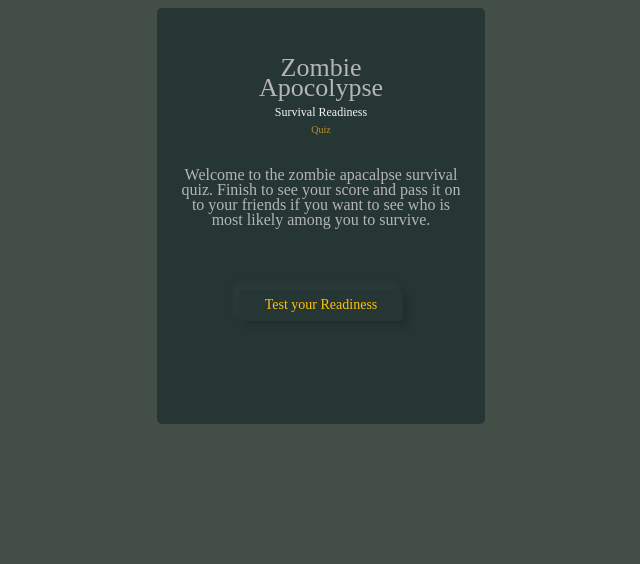
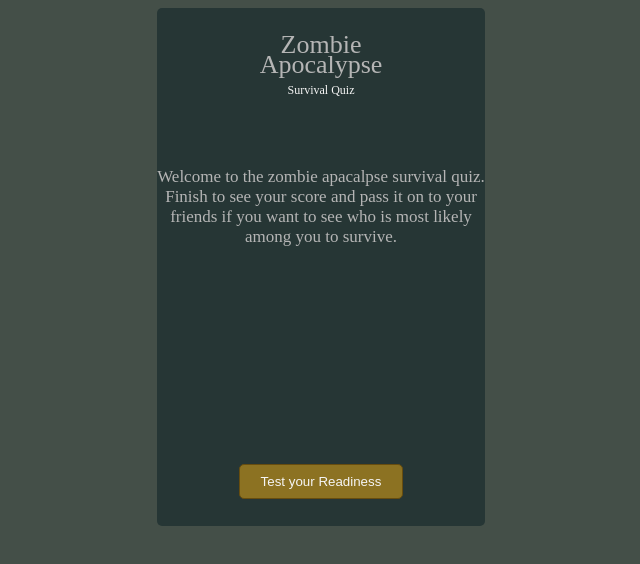
Before and after one commit to rhennessey3/Quizapp, a plain HTML site: page openingapp.html in a window 1280 px wide. Shown: the whole page, without its empty margins (319-959 px from the left). Drawn offline with Linux system fonts and the light colour scheme.

Commit message:
changes to css

```diff
--- a/opening.css
+++ b/opening.css
@@ -2,18 +2,16 @@ body {
     background-color:#444F48 ;
 }
 
-.herocontainer {
+.opencontainer {
 margin-left: auto;
 margin-right: auto;
 width: 328px;
-height: 416px;
-
-
+/* height: 416px; */
 background: #263635;
 border-radius: 5px;
 }
 
-.heroheadinggroup {
+.openheadinggroup {
 display: flex;
 flex-direction: column;
 margin: auto;
@@ -22,7 +20,7 @@ height: 78.71px;
 
 }
 
-.heroheadinggroup h1{
+.openheadinggroup h1{
 
 height: 60.21px;
 font-family: Recoleta;
@@ -31,13 +29,13 @@ font-weight: 500;
 font-size: 26px;
 line-height: 20px;
 /* or 77% */
-margin-top: 50px;
+padding-top: 10px;
 text-align: center;
 
 color: #B5B5B5;
 }
 
-.heroheadinggroup h2 {
+.openheadinggroup h2 {
  /* Survival Readiness */
 
 height: 21.52px;
@@ -51,7 +49,7 @@ margin-top:-10px;
 color: #F5F5F5;
 }
 
-.heroheadinggroup h3 {
+.openheadinggroup h3 {
 height: 17.72px;
 font-family: Trade Gothic LT Std;
 font-style: normal;
@@ -64,39 +62,34 @@ padding-top:0px;
 color: #B48F22;
 }
 
-.herobody {
+.openbody p {
+font-family: ConduitRegITC TT;
+font-style: normal;
+font-weight: normal;
+font-size: 17px;
+line-height: 20px;
+/* identical to box height */
+
+text-align: center;
+
+color: #B5B5B5;
 flex: auto;
 margin-top:80px;
 margin-left: 0;
 margin-right: 0;
 }
 
-.herobody p {
 
-height: 106px;
-font-family: ConduitITC TT;
-font-style: normal;
-font-weight: normal;
-font-size: 16px;
-line-height: 15px;
-/* or 94% */
-
-text-align: center;
-padding-left: 20px;
-padding-right: 20px;
-
-color: #B5B5B5;
-}
 
 .button {
 display: flex;
 flex-direction: row;
 margin: auto;
+padding-top:200px;
+padding-bottom:30px;
 width: 164px;
 height: 32px;
-background: #263635;
-box-shadow: -6px -5px 5px #2C3A3A, 6px 5px 5px #21302F;
-border-radius: 5px;
+
 
 }
 .button h4{
@@ -111,3 +104,15 @@ align-self: center;
 margin: auto;
 
 }
+
+input[type=submit] {
+width: 165px;
+height: 35px;
+left: 96px;
+top: 605px;
+color: #F5F5F5;
+background: #8C7222;
+border: 1px solid #674D0F;
+box-sizing: border-box;
+border-radius: 5px;
+}
--- a/openingapp.html
+++ b/openingapp.html
@@ -9,19 +9,19 @@
 </head>
 
 <body>
-    <div class="herocontainer">
-        <div class="heroheadinggroup">
-            <h1>Zombie Apocolypse</h1>
-            <h2>Survival Readiness</h2>
-            <h3>Quiz</h3>
+    <div class="opencontainer">
+        <div class="openheadinggroup">
+            <h1>Zombie Apocalypse</h1>
+            <h2>Survival Quiz</h2>
+            <!-- <h3>Quiz</h3> -->
         </div>
-        <div class="herobody">
+        <div class="openbody">
             <p>Welcome to the zombie apacalpse survival quiz.
                 Finish to see your score and pass it on to your friends if you want to see who is most likely among
                 you to survive.</p>
         </div>
         <div class=button>
-            <h4>Test your Readiness</h4>
+            <input type="submit" value="Test your Readiness">
         </div>
     </div>
 </body>
```
Also changed, not shown: firstscreen.css (+0 -12 lines), questions.js (added, +81 -0 lines).
